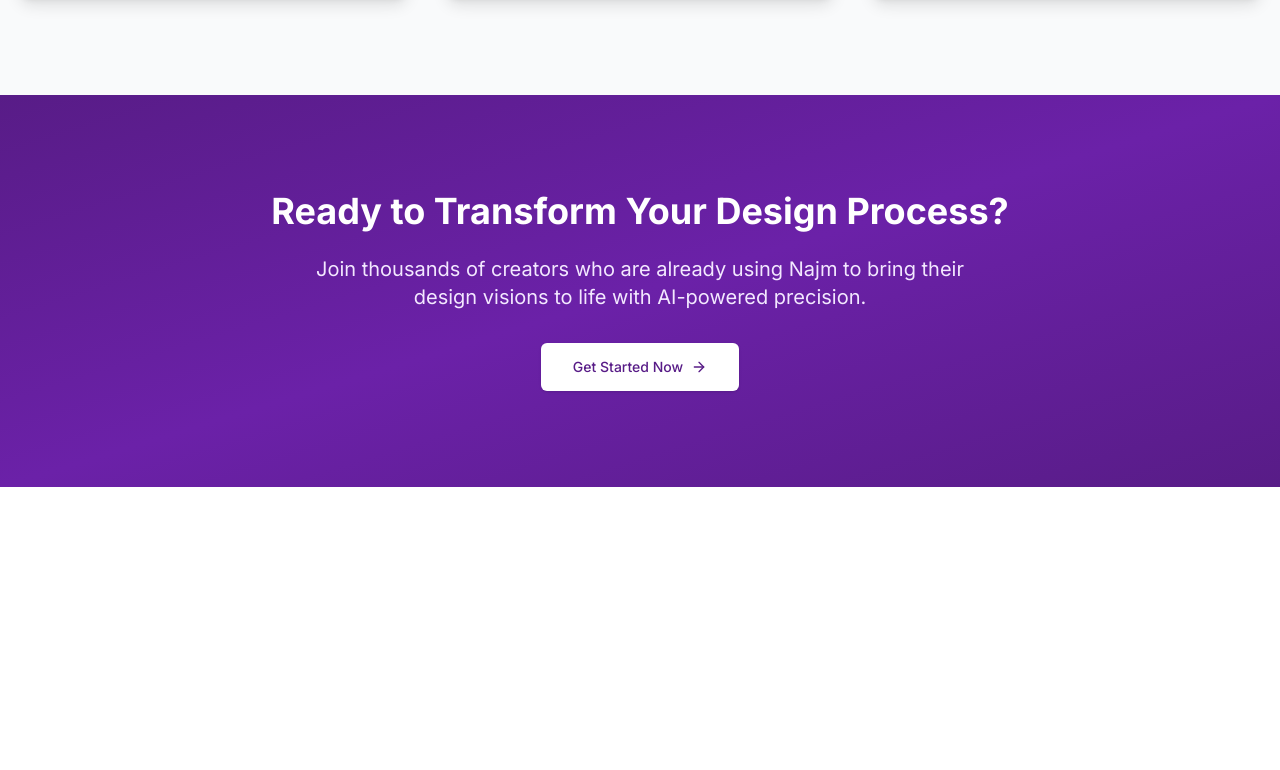
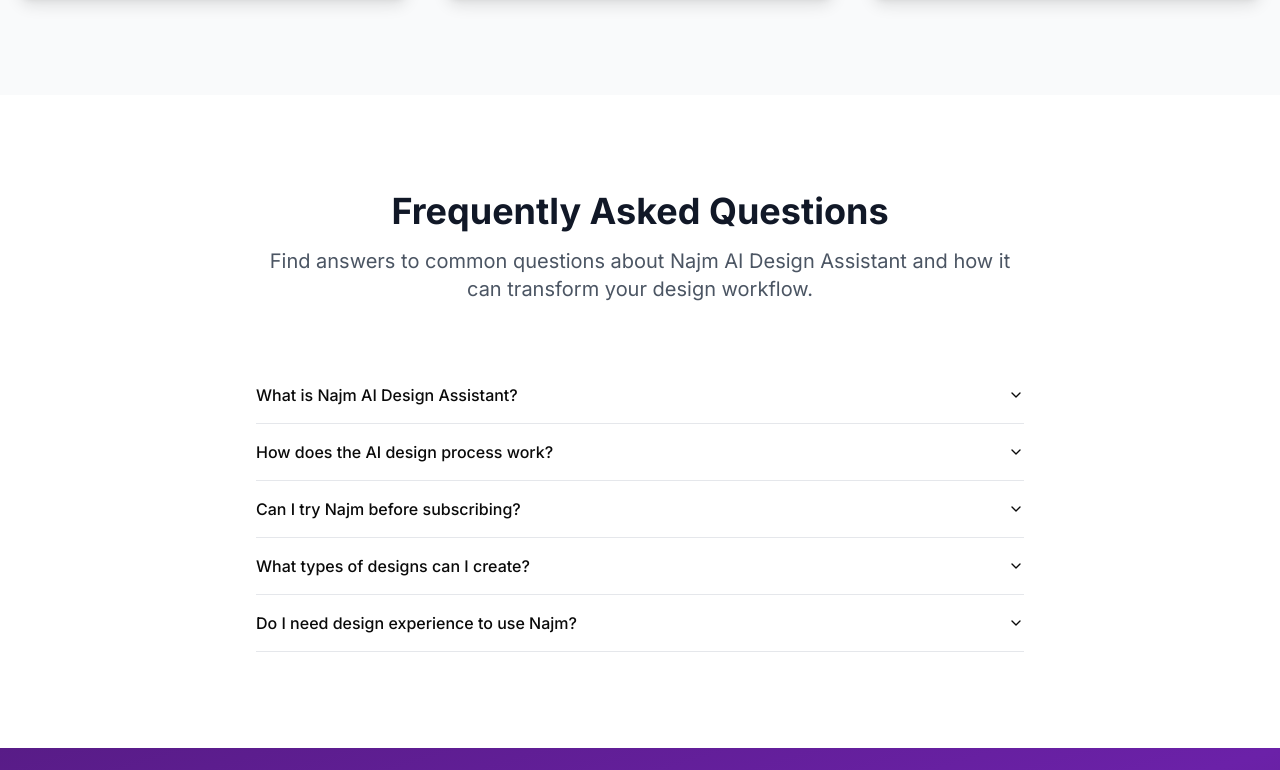
Before and after one commit to onlook-dev/starter, a Next.js app: page / in a window 1280 px wide. Shown: the part 2270-3040 px from the top of the page. Before the commit the page ends 2757 px from the top, so only its background shows below. Built offline with nearby package versions, Linux system fonts and the light colour scheme.

Commit message:
refactor: update main page layout with new components
Co-Authored-By: kiet@onlook.dev <kiet@onlook.dev>

```diff
--- a/app/page.tsx
+++ b/app/page.tsx
@@ -3,6 +3,7 @@
 import Hero from "@/components/sections/hero";
 import Features from "@/components/sections/features";
 import Pricing from "@/components/sections/pricing";
+import FAQ from "@/components/sections/faq";
 import CTA from "@/components/sections/cta";
 
 export default function Page() {
@@ -11,6 +12,7 @@ export default function Page() {
             <Hero />
             <Features />
             <Pricing />
+            <FAQ />
             <CTA />
         </main>
     );
```
